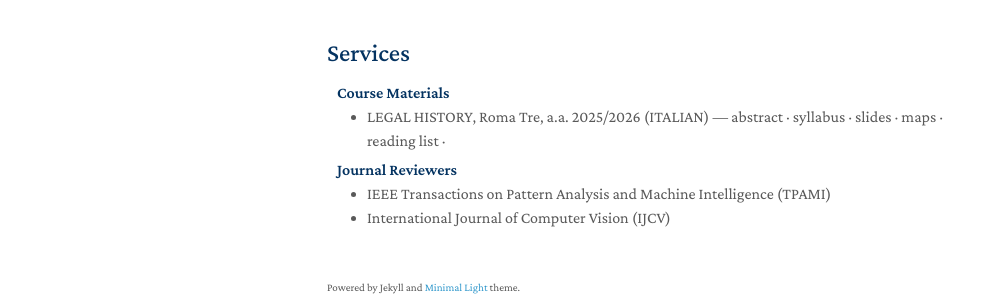
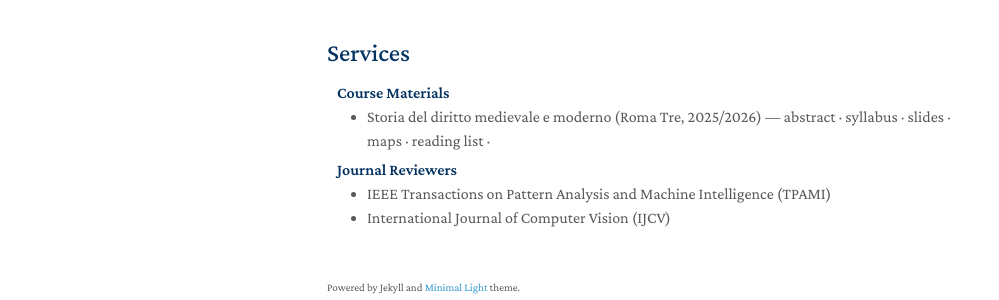
Before and after one commit to rinaldiferri/rinaldiferri.github.io, a Jekyll site: the page built from index.md, in a window 1280 px wide and 1352 px high. Shown: the part 984-1284 px from the top of the window, without its empty margins (143-1142 px from the left). Built offline with Jekyll 4.4.1, drawn with Linux system fonts in a browser that asks for light colours; a style sheet for code colours, icons or effects is not loaded; our own code applies the rules of GitHub Pages for plain Markdown files.

Commit message:
Update services.md

```diff
--- a/_includes/services.md
+++ b/_includes/services.md
@@ -4,7 +4,7 @@
 
 <ul style="margin:0 0 5px;">
 <li>
-  <autocolor>LEGAL HISTORY, Roma Tre, a.a. 2025/2026 (ITALIAN)</autocolor> —
+  <autocolor>Storia del diritto medievale e moderno (Roma Tre, 2025/2026) </autocolor> —
   <a href="assets/files/course.txt"><autocolor>abstract</autocolor></a> ·
   <a href="https://studiumanistici.uniroma3.it/insegnamento-erogato/dipartimento-di-studi-umanistici/lm/2025-2026/storia-e-societa-0580707308500001/fc0a7544-2def-41a0-bf79-fc28f31eff77--20711454/"><autocolor>syllabus</autocolor></a> ·
   <a href="assets/files/slides.zip"><autocolor>slides</autocolor></a> ·
```
